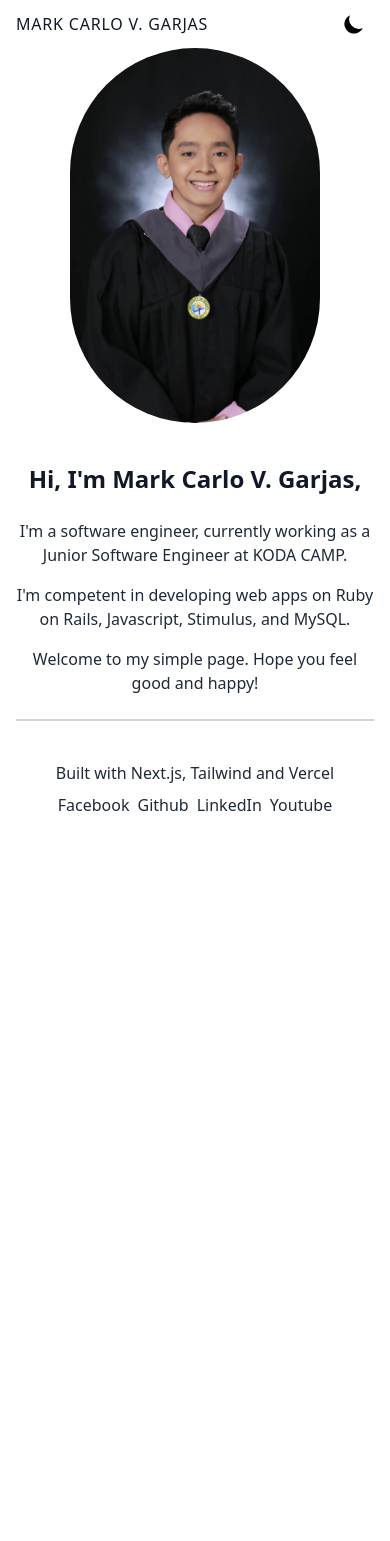
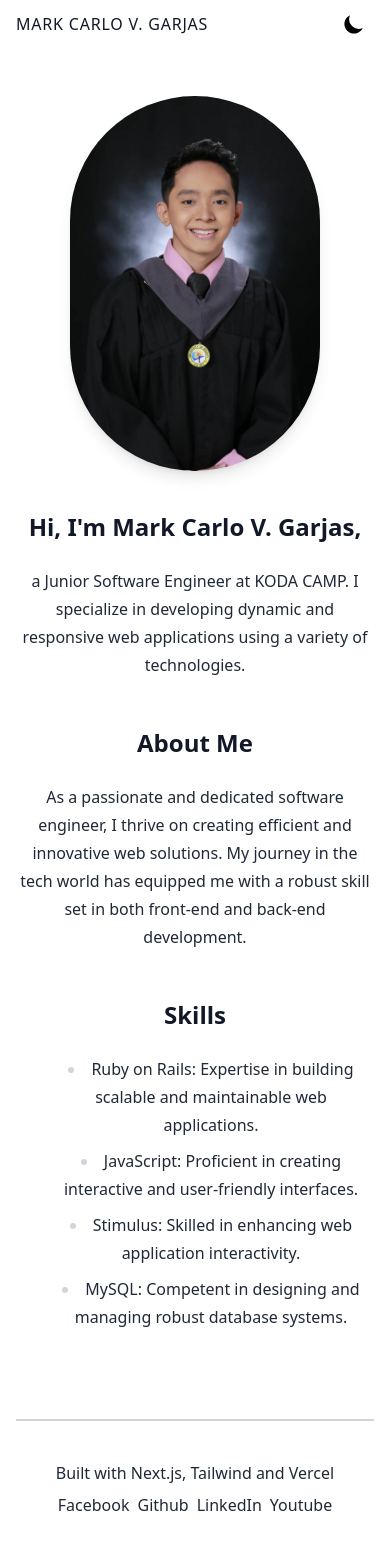
Before and after one commit to markcgarjas/my-portfolio, a Next.js app in the folder with-tailwindcss-app/: page / in a window 390 px wide. Before the commit the page ends 844 px from the top, so only its background shows below. Built offline with nearby package versions, Linux system fonts and the light colour scheme.

Commit message:
add animation and enhance about content

```diff
--- a/with-tailwindcss-app/package.json
+++ b/with-tailwindcss-app/package.json
@@ -9,6 +9,7 @@
     "lint": "next lint"
   },
   "dependencies": {
+    "@tailwindcss/typography": "^0.5.13",
     "next": "14.2.5",
     "next-themes": "^0.3.0",
     "react": "^18",
--- a/with-tailwindcss-app/src/app/components/About.js
+++ b/with-tailwindcss-app/src/app/components/About.js
@@ -1,36 +1,41 @@
-import React from "react"
-import Image from "next/image"
-import profile from "../profile/profile.jpg"
+import React from "react";
+import Image from "next/image";
+import profile from "../profile/profile.jpg";
 
 const About = () => {
     return (
-        <div className="container px-4 mx-auto">
-            <div
-                className="lg:space-x-5 lg:flex lg:flex-row item-center lg:-mx-4 flex flex-col-reverse text-center lg:text-left">
-                <div className="lg:px-4 lg:mt-12 ">
+        <div className="container px-4 mx-auto py-12">
+            <div className="lg:space-x-5 lg:flex lg:flex-row items-center lg:-mx-4 flex flex-col-reverse text-center lg:text-left">
+                <div className="lg:px-4 lg:mt-12 animate-fadeIn">
                     <h1 className="text-2xl font-bold text-gray-900 lg:text-5xl dark:text-white">
                         Hi, I&apos;m Mark Carlo V. Garjas,
                     </h1>
-                    <div className="mt-6 text-gray-800 dark:text-white">
+                    <div className="mt-6 text-gray-800 dark:text-white prose dark:prose-dark">
                         <p className="mb-4">
-                            I&apos;m a software engineer, currently working as a Junior Software Engineer at KODA CAMP.
+                            a Junior Software Engineer at KODA CAMP. I specialize in developing
+                            dynamic and responsive web applications using a variety of technologies.
                         </p>
-
+                        <h2 className="text-2xl font-bold text-gray-900 lg:text-3xl dark:text-white">About Me</h2>
                         <p className="mb-4">
-                            I&apos;m competent in developing web apps on Ruby on Rails, Javascript, Stimulus, and MySQL.
+                            As a passionate and dedicated software engineer, I thrive on creating efficient and
+                            innovative web solutions. My journey in the tech world has equipped me with a robust skill set in both
+                            front-end and back-end development.
                         </p>
-
-                        <p>
-                            Welcome to my simple page. Hope you feel good and happy!
-                        </p>
+                        <h2 className="text-2xl font-bold text-gray-900 lg:text-3xl dark:text-white">Skills</h2>
+                        <ul className="list-disc list-inside mb-4">
+                            <li>Ruby on Rails: Expertise in building scalable and maintainable web applications.</li>
+                            <li>JavaScript: Proficient in creating interactive and user-friendly interfaces.</li>
+                            <li>Stimulus: Skilled in enhancing web application interactivity.</li>
+                            <li>MySQL: Competent in designing and managing robust database systems.</li>
+                        </ul>
                     </div>
                 </div>
-                <div className="flex justify-center items-center lg:mt-12 lg:px-4 mb-10">
+                <div className="flex justify-center items-center lg:mt-12 lg:px-4 mb-10 animate-fadeIn">
                     <Image
                         src={profile}
                         alt="Profile"
                         priority={true}
-                        className="rounded-full"
+                        className="rounded-full shadow-lg"
                         width={250}
                         height={250}
                         placeholder="blur"
@@ -38,7 +43,7 @@ const About = () => {
                 </div>
             </div>
         </div>
-    )
-}
+    );
+};
 
 export default About;
--- a/with-tailwindcss-app/tailwind.config.ts
+++ b/with-tailwindcss-app/tailwind.config.ts
@@ -9,6 +9,15 @@ const config: Config = {
   darkMode: 'class', // or 'media' if you prefer
   theme: {
     extend: {
+      keyframes: {
+        fadeIn: {
+          '0%': { opacity: '0' },
+          '100%': { opacity: '1' },
+        },
+      },
+      animation: {
+        fadeIn: 'fadeIn 2s ease-in-out',
+      },
       backgroundImage: {
         'gradient-radial': 'radial-gradient(var(--tw-gradient-stops))',
         'gradient-conic': 'conic-gradient(from 180deg at 50% 50%, var(--tw-gradient-stops))',
@@ -18,7 +27,9 @@ const config: Config = {
   variants: {
     extend: {},
   },
-  plugins: [],
+  plugins: [
+    require('@tailwindcss/typography')
+  ],
 };
 
 export default config;
```
Also changed, not shown: 1 other file (tests, documents, lock files or other folders).
